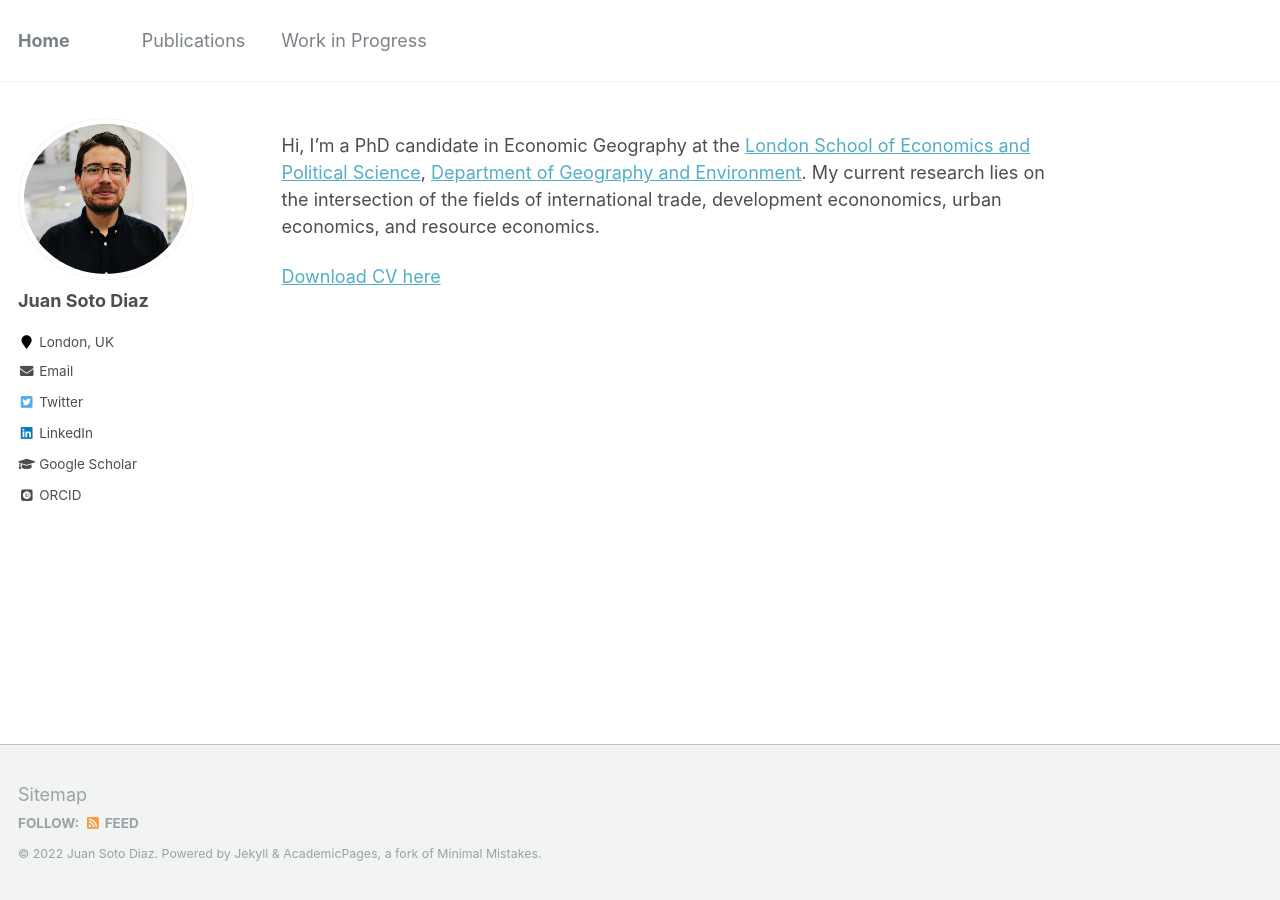
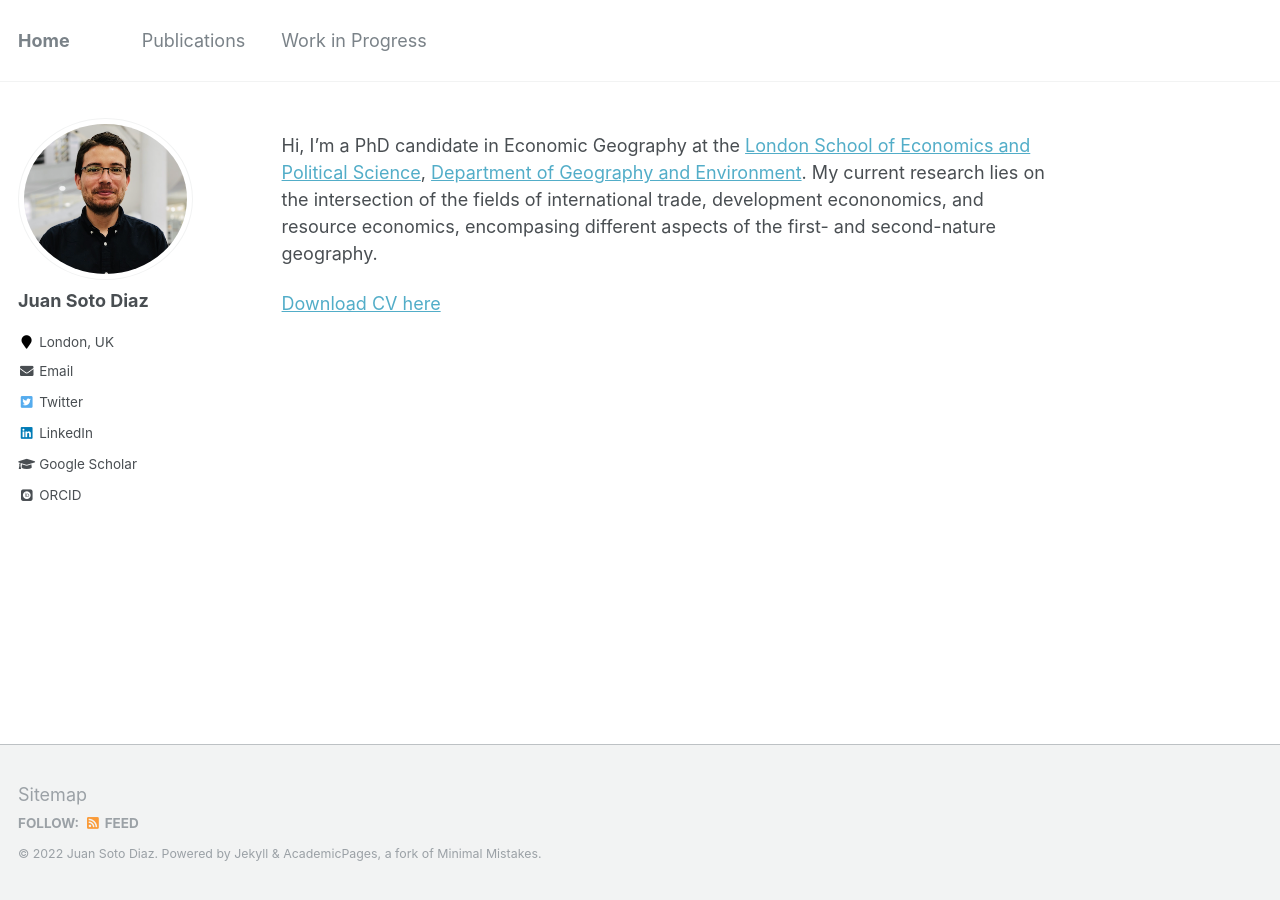
Before and after one commit to pedrofierroz87/pedrofierroz87.github.io, a Jekyll site: the page built from _pages/about.md, in a window 1280 px wide. Built offline with Jekyll 4.4.1, drawn with Linux system fonts in a browser that asks for light colours; some web fonts are replaced.

Commit message:
Update about.md

```diff
--- a/_pages/about.md
+++ b/_pages/about.md
@@ -8,6 +8,6 @@ redirect_from:
   - /about.html
 ---
 
-Hi, I'm a PhD candidate in Economic Geography at the [London School of Economics and Political Science](https://lse.ac.uk), [Department of Geography and Environment](https://www.lse.ac.uk/geography-and-environment). My current research lies on the intersection of the fields of international trade, development econonomics, urban economics, and resource economics.
+Hi, I'm a PhD candidate in Economic Geography at the [London School of Economics and Political Science](https://lse.ac.uk), [Department of Geography and Environment](https://www.lse.ac.uk/geography-and-environment). My current research lies on the intersection of the fields of international trade, development econonomics, and resource economics, encompasing different aspects of the first- and second-nature geography.
 
 [Download CV here](https://onlinelibrary.wiley.com/doi/epdf/10.1111/jors.12269)
```
